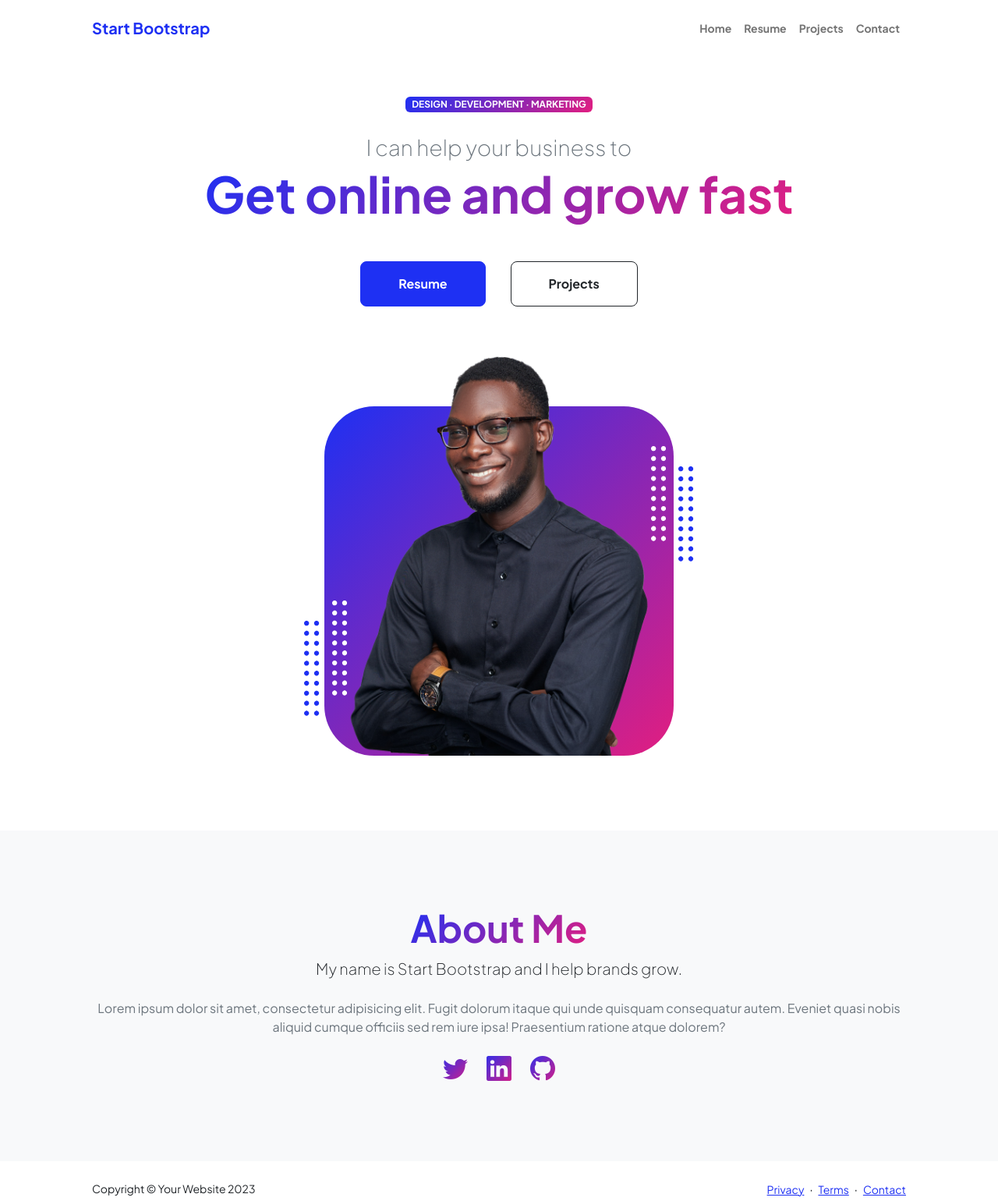
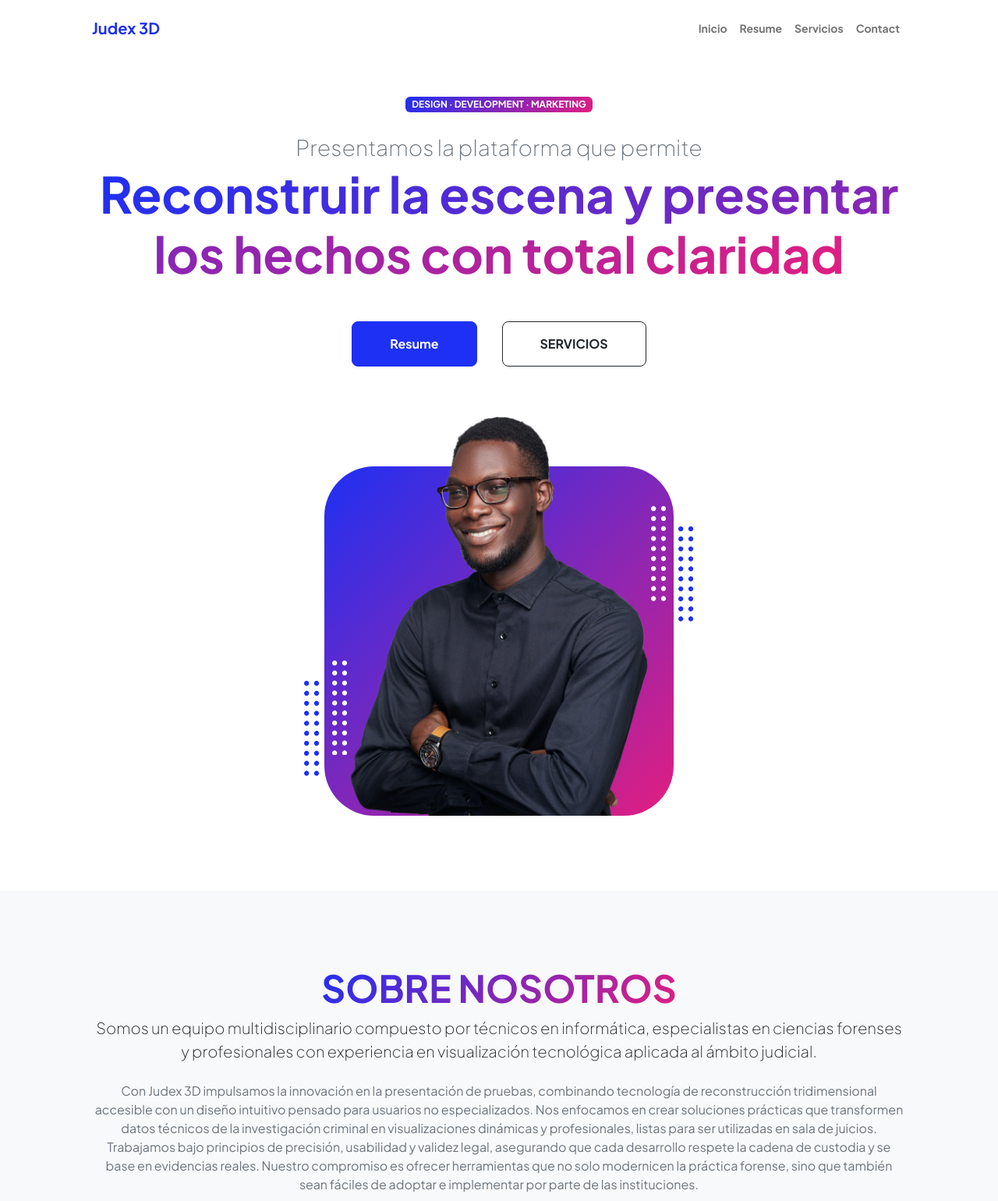
Before and after one commit to brandonoliverperezmorales2004-lab/Judex3D, a plain HTML site: page index.html in a window 1280 px wide. Shown: the top 1540 px of the page at 78% size. Drawn offline with nearby package versions, Linux system fonts and the light colour scheme.

Commit message:
Update index.html

```diff
--- a/index.html
+++ b/index.html
@@ -22,13 +22,13 @@
             <!-- Navigation-->
             <nav class="navbar navbar-expand-lg navbar-light bg-white py-3">
                 <div class="container px-5">
-                    <a class="navbar-brand" href="index.html"><span class="fw-bolder text-primary">Start Bootstrap</span></a>
+                    <a class="navbar-brand" href="index.html"><span class="fw-bolder text-primary">Judex 3D</span></a>
                     <button class="navbar-toggler" type="button" data-bs-toggle="collapse" data-bs-target="#navbarSupportedContent" aria-controls="navbarSupportedContent" aria-expanded="false" aria-label="Toggle navigation"><span class="navbar-toggler-icon"></span></button>
                     <div class="collapse navbar-collapse" id="navbarSupportedContent">
                         <ul class="navbar-nav ms-auto mb-2 mb-lg-0 small fw-bolder">
-                            <li class="nav-item"><a class="nav-link" href="index.html">Home</a></li>
+                            <li class="nav-item"><a class="nav-link" href="index.html">Inicio</a></li>
                             <li class="nav-item"><a class="nav-link" href="resume.html">Resume</a></li>
-                            <li class="nav-item"><a class="nav-link" href="projects.html">Projects</a></li>
+                            <li class="nav-item"><a class="nav-link" href="projects.html">Servicios</a></li>
                             <li class="nav-item"><a class="nav-link" href="contact.html">Contact</a></li>
                         </ul>
                     </div>
@@ -42,11 +42,11 @@
                             <!-- Header text content-->
                             <div class="text-center text-xxl-start">
                                 <div class="badge bg-gradient-primary-to-secondary text-white mb-4"><div class="text-uppercase">Design &middot; Development &middot; Marketing</div></div>
-                                <div class="fs-3 fw-light text-muted">I can help your business to</div>
-                                <h1 class="display-3 fw-bolder mb-5"><span class="text-gradient d-inline">Get online and grow fast</span></h1>
+                                <div class="fs-3 fw-light text-muted">Presentamos la plataforma que permite</div>
+                                <h1 class="display-3 fw-bolder mb-5"><span class="text-gradient d-inline">Reconstruir la escena y presentar los hechos con total claridad</span></h1>
                                 <div class="d-grid gap-3 d-sm-flex justify-content-sm-center justify-content-xxl-start mb-3">
                                     <a class="btn btn-primary btn-lg px-5 py-3 me-sm-3 fs-6 fw-bolder" href="resume.html">Resume</a>
-                                    <a class="btn btn-outline-dark btn-lg px-5 py-3 fs-6 fw-bolder" href="projects.html">Projects</a>
+                                    <a class="btn btn-outline-dark btn-lg px-5 py-3 fs-6 fw-bolder" href="projects.html">SERVICIOS</a>
                                 </div>
                             </div>
                         </div>
@@ -181,9 +181,10 @@
                     <div class="row gx-5 justify-content-center">
                         <div class="col-xxl-8">
                             <div class="text-center my-5">
-                                <h2 class="display-5 fw-bolder"><span class="text-gradient d-inline">About Me</span></h2>
-                                <p class="lead fw-light mb-4">My name is Start Bootstrap and I help brands grow.</p>
-                                <p class="text-muted">Lorem ipsum dolor sit amet, consectetur adipisicing elit. Fugit dolorum itaque qui unde quisquam consequatur autem. Eveniet quasi nobis aliquid cumque officiis sed rem iure ipsa! Praesentium ratione atque dolorem?</p>
+                                <h2 class="display-5 fw-bolder"><span class="text-gradient d-inline">SOBRE NOSOTROS</span></h2>
+                                <p class="lead fw-light mb-4">Somos un equipo multidisciplinario compuesto por técnicos en informática, especialistas en ciencias forenses y profesionales con experiencia en visualización tecnológica aplicada al ámbito judicial.</p>
+                                <p class="text-muted">Con Judex 3D impulsamos la innovación en la presentación de pruebas, combinando tecnología de reconstrucción tridimensional accesible con un diseño intuitivo pensado para usuarios no especializados. Nos enfocamos en crear soluciones prácticas que transformen datos técnicos de la investigación criminal en visualizaciones dinámicas y profesionales, listas para ser utilizadas en sala de juicios.
+Trabajamos bajo principios de precisión, usabilidad y validez legal, asegurando que cada desarrollo respete la cadena de custodia y se base en evidencias reales. Nuestro compromiso es ofrecer herramientas que no solo modernicen la práctica forense, sino que también sean fáciles de adoptar e implementar por parte de las instituciones.</p>
                                 <div class="d-flex justify-content-center fs-2 gap-4">
                                     <a class="text-gradient" href="#!"><i class="bi bi-twitter"></i></a>
                                     <a class="text-gradient" href="#!"><i class="bi bi-linkedin"></i></a>
@@ -199,7 +200,7 @@
         <footer class="bg-white py-4 mt-auto">
             <div class="container px-5">
                 <div class="row align-items-center justify-content-between flex-column flex-sm-row">
-                    <div class="col-auto"><div class="small m-0">Copyright &copy; Your Website 2023</div></div>
+                    <div class="col-auto"><div class="small m-0">Copyright &copy; Your Website 2026</div></div>
                     <div class="col-auto">
                         <a class="small" href="#!">Privacy</a>
                         <span class="mx-1">&middot;</span>
```
